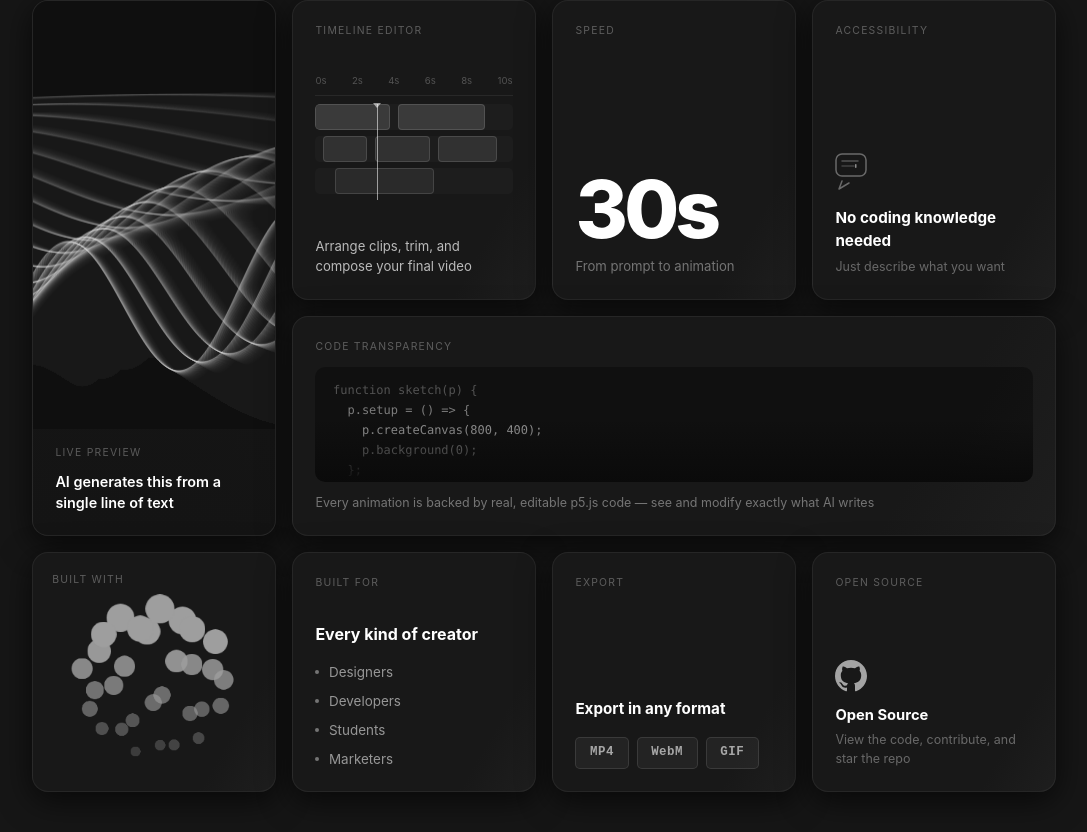
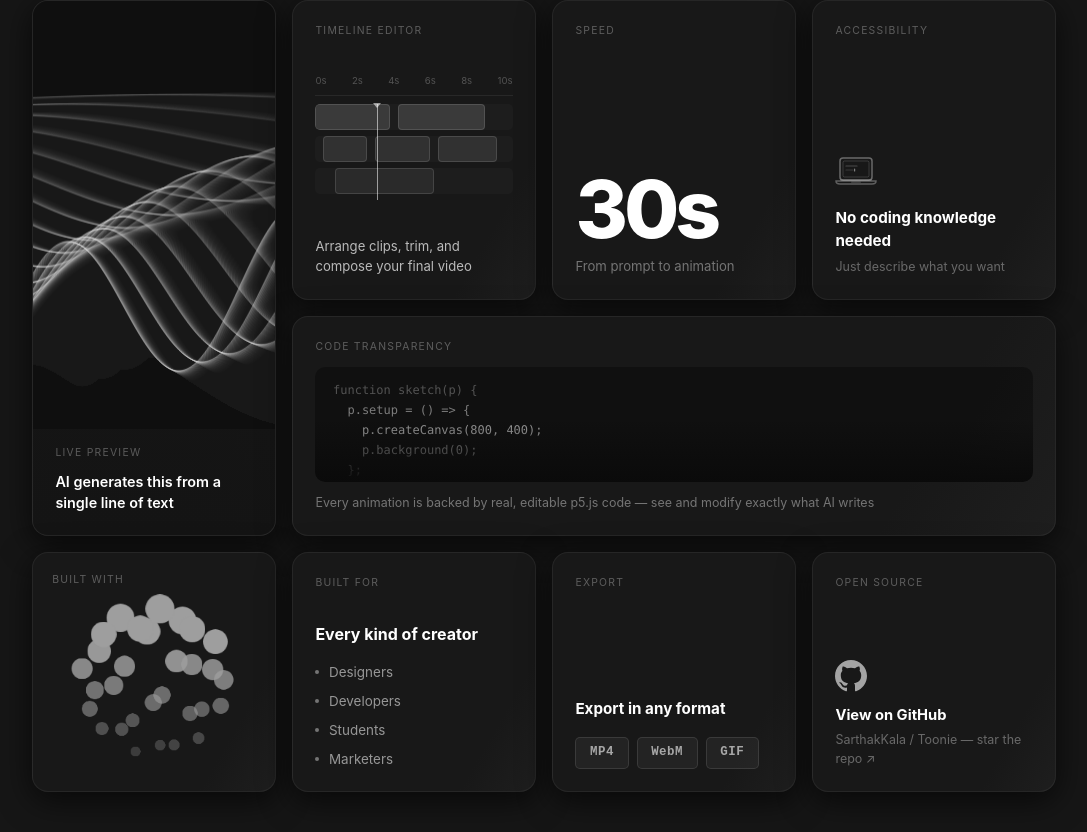
Before and after one commit to SarthakKala/Toonie, a React (Vite) app in the folder Frontend/: page / in a window 1280 px wide. Shown: the part 1308-2140 px from the top of the page, without its empty margins (96-1183 px from the left). Built offline with nearby package versions, Linux system fonts and the light colour scheme.

Commit message:
Update icons and text in Grid component for improved clarity and aesthetics

```diff
--- a/Frontend/src/Pages/Landing/components2/Grid.tsx
+++ b/Frontend/src/Pages/Landing/components2/Grid.tsx
@@ -334,20 +334,29 @@ const Grid: React.FC = () => {
       >
         <p style={label}>Accessibility</p>
         <div>
-          {/* Chat bubble icon — type a prompt, get an animation */}
+          {/* Laptop icon */}
           <svg
-            width="40"
-            height="40"
-            viewBox="0 0 40 40"
+            width="42"
+            height="36"
+            viewBox="0 0 42 36"
             fill="none"
             style={{ marginBottom: "0.85rem" }}
           >
-            <rect x="1" y="1" width="30" height="22" rx="6" stroke="rgba(255,255,255,0.35)" strokeWidth="1.5" />
-            <path d="M7 28 L4 36 L14 30" stroke="rgba(255,255,255,0.35)" strokeWidth="1.5" strokeLinejoin="round" strokeLinecap="round" />
-            <line x1="7" y1="8" x2="23" y2="8" stroke="rgba(255,255,255,0.25)" strokeWidth="1.5" strokeLinecap="round" />
-            <line x1="7" y1="13" x2="19" y2="13" stroke="rgba(255,255,255,0.18)" strokeWidth="1.5" strokeLinecap="round" />
-            {/* blinking cursor dot */}
-            <rect x="20" y="11" width="1.5" height="4" rx="0.75" fill="rgba(255,255,255,0.5)" />
+            {/* Screen */}
+            <rect x="5" y="1" width="32" height="22" rx="3" stroke="rgba(255,255,255,0.35)" strokeWidth="1.5" />
+            {/* Screen inner bezel */}
+            <rect x="8" y="4" width="26" height="16" rx="1.5" stroke="rgba(255,255,255,0.15)" strokeWidth="1" />
+            {/* Prompt lines on screen */}
+            <line x1="11" y1="9"  x2="22" y2="9"  stroke="rgba(255,255,255,0.22)" strokeWidth="1.2" strokeLinecap="round" />
+            <line x1="11" y1="13" x2="18" y2="13" stroke="rgba(255,255,255,0.14)" strokeWidth="1.2" strokeLinecap="round" />
+            {/* Cursor blink */}
+            <rect x="19" y="11.5" width="1.2" height="3" rx="0.6" fill="rgba(255,255,255,0.45)" />
+            {/* Hinge */}
+            <line x1="5" y1="23" x2="37" y2="23" stroke="rgba(255,255,255,0.2)" strokeWidth="1" />
+            {/* Base */}
+            <path d="M1 24 Q1 27 5 27 L37 27 Q41 27 41 24 Z" stroke="rgba(255,255,255,0.3)" strokeWidth="1.5" fill="none" />
+            {/* Trackpad */}
+            <rect x="16" y="24.5" width="10" height="1.5" rx="0.75" fill="rgba(255,255,255,0.15)" />
           </svg>
           <p style={{ color: "#fff", fontSize: "0.95rem", fontWeight: 700 }}>
             No coding knowledge needed
@@ -475,7 +484,10 @@ const Grid: React.FC = () => {
       </div>
 
       {/* ── 9. GitHub / open source — col 4, row 3 ── */}
-      <div
+      <a
+        href="https://github.com/SarthakKala/Toonie"
+        target="_blank"
+        rel="noopener noreferrer"
         style={{
           ...card,
           gridColumn: "4 / 5",
@@ -484,7 +496,12 @@ const Grid: React.FC = () => {
           display: "flex",
           flexDirection: "column",
           justifyContent: "space-between",
+          textDecoration: "none",
+          cursor: "pointer",
+          transition: "border-color 0.2s",
         }}
+        onMouseEnter={e => (e.currentTarget.style.borderColor = "rgba(255,255,255,0.18)")}
+        onMouseLeave={e => (e.currentTarget.style.borderColor = "rgba(255,255,255,0.06)")}
       >
         <p style={label}>Open Source</p>
         <div>
@@ -499,13 +516,13 @@ const Grid: React.FC = () => {
             <path d="M12 0c-6.626 0-12 5.373-12 12 0 5.302 3.438 9.8 8.207 11.387.599.111.793-.261.793-.577v-2.234c-3.338.726-4.033-1.416-4.033-1.416-.546-1.387-1.333-1.756-1.333-1.756-1.089-.745.083-.729.083-.729 1.205.084 1.839 1.237 1.839 1.237 1.07 1.834 2.807 1.304 3.492.997.107-.775.418-1.305.762-1.604-2.665-.305-5.467-1.334-5.467-5.931 0-1.311.469-2.381 1.236-3.221-.124-.303-.535-1.524.117-3.176 0 0 1.008-.322 3.301 1.23.957-.266 1.983-.399 3.003-.404 1.02.005 2.047.138 3.006.404 2.291-1.552 3.297-1.23 3.297-1.23.653 1.653.242 2.874.118 3.176.77.84 1.235 1.911 1.235 3.221 0 4.609-2.807 5.624-5.479 5.921.43.372.823 1.102.823 2.222v3.293c0 .319.192.694.801.576 4.765-1.589 8.199-6.086 8.199-11.386 0-6.627-5.373-12-12-12z" />
           </svg>
           <p style={{ color: "#fff", fontSize: "0.92rem", fontWeight: 700, marginBottom: "0.3rem" }}>
-            Open Source
+            View on GitHub
           </p>
           <p style={{ color: "rgba(255,255,255,0.35)", fontSize: "0.78rem" }}>
-            View the code, contribute, and star the repo
+            SarthakKala / Toonie — star the repo ↗
           </p>
         </div>
-      </div>
+      </a>
     </div>
   );
 };
--- a/Frontend/src/Pages/Landing/components2/MarqueeText.tsx
+++ b/Frontend/src/Pages/Landing/components2/MarqueeText.tsx
@@ -1,6 +1,6 @@
 import React from "react";
 
-const marqueeText = "• A robot dancing under starlight  • Ocean waves crashing against rocks  • A cat sleeping on a floating leaf  • Fireflies blinking in a forest at night  • A bouncing basketball on a rainy street  • Two planets orbiting each other in deep space  • A fish jumping over lily pads  • A kite flying in a stormy sky  • Leaves swirling in autumn wind  • A train passing through a pixel city  • Butterflies following a glowing trail  ";
+const marqueeText = "★ A spiral galaxy slowly rotating  ★ Rain falling on a neon-lit city  ★ Particles forming a human face  ★ A DNA helix unraveling in slow motion  ★ Sound waves visualized as glowing rings  ★ A black hole bending light around it  ★ Geometric shapes morphing endlessly  ★ A heartbeat traced across a dark canvas  ★ Stars being born inside a nebula  ★ Liquid metal flowing through a maze  ★ A clock dissolving into particles  ★ Northern lights rippling across the sky  ";
 
 const MarqueeText: React.FC = () => {
     return (
```
